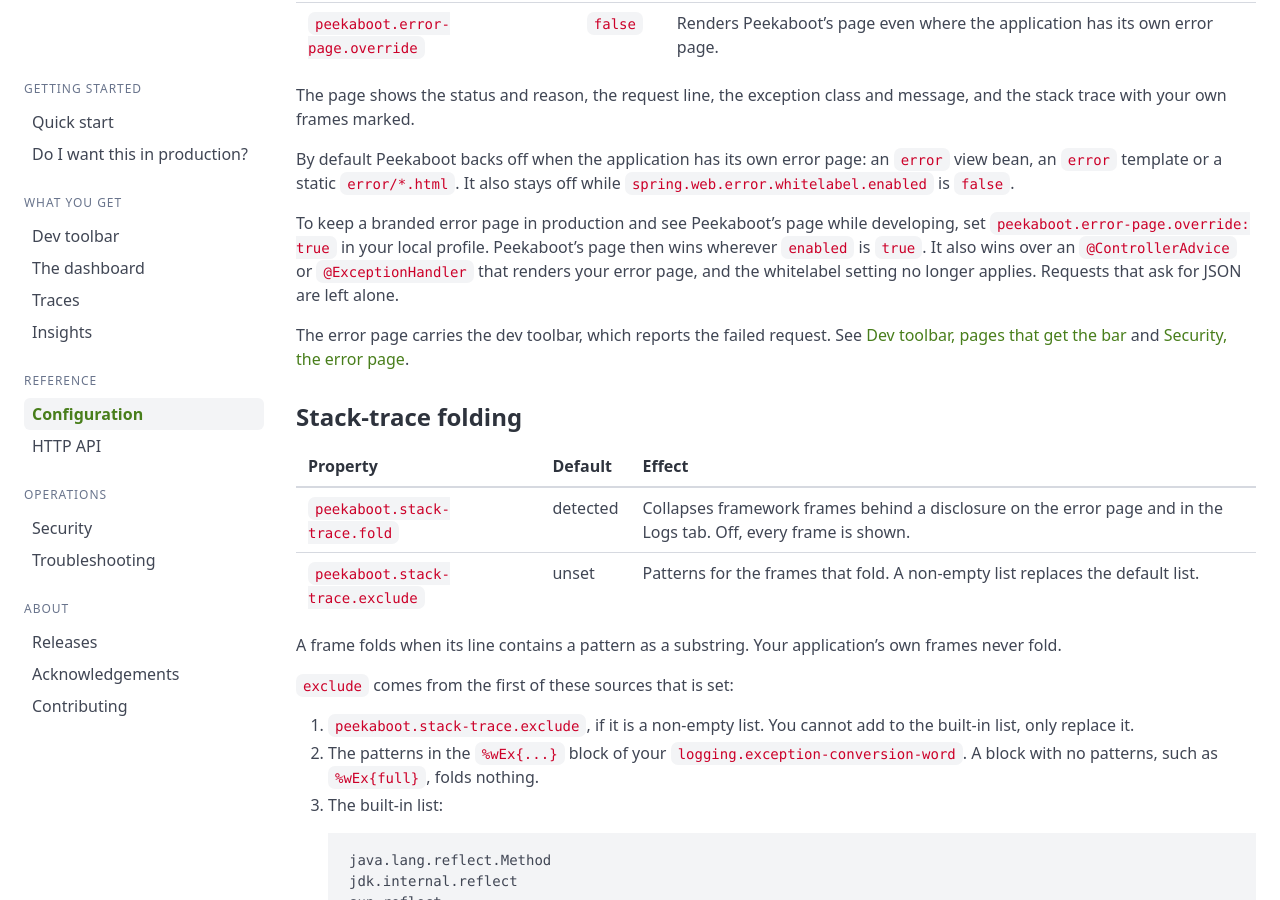
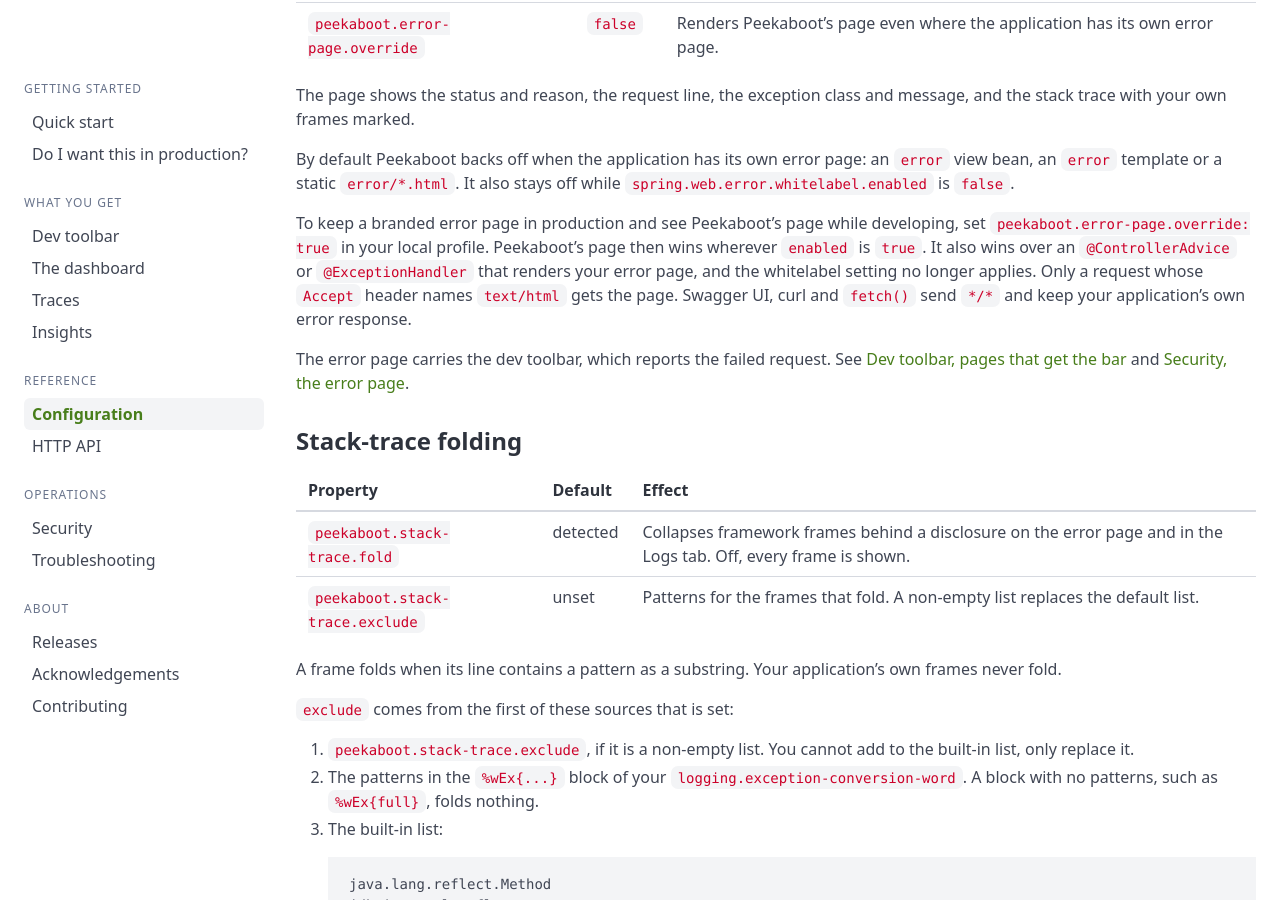
Before and after one commit to peekaboot-org/peekaboot-org.github.io, a Jekyll site: the page built from docs/configuration.md, in a window 1280 px wide and 900 px high, scrolled down 4762 px. Built offline with Jekyll 4.4.1, drawn with Linux system fonts in a browser that asks for light colours.

Commit message:
docs: error page needs Accept to name text/html

```diff
--- a/docs/configuration.md
+++ b/docs/configuration.md
@@ -187,8 +187,9 @@
 To keep a branded error page in production and see Peekaboot's page while developing, set
 `peekaboot.error-page.override: true` in your local profile. Peekaboot's page then wins wherever
 `enabled` is `true`. It also wins over an `@ControllerAdvice` or `@ExceptionHandler` that
-renders your error page, and the whitelabel setting no longer applies. Requests that ask for
-JSON are left alone.
+renders your error page, and the whitelabel setting no longer applies. Only a request whose
+`Accept` header names `text/html` gets the page. Swagger UI, curl and `fetch()` send `*/*` and
+keep your application's own error response.
 
 The error page carries the dev toolbar, which reports the failed request. See [Dev toolbar,
 pages that get the bar]({{ '/docs/dev-toolbar/' | relative_url }}#where-the-bar-appears) and
```
Also changed, not shown: docs/troubleshooting.md (+2 -1 lines).
